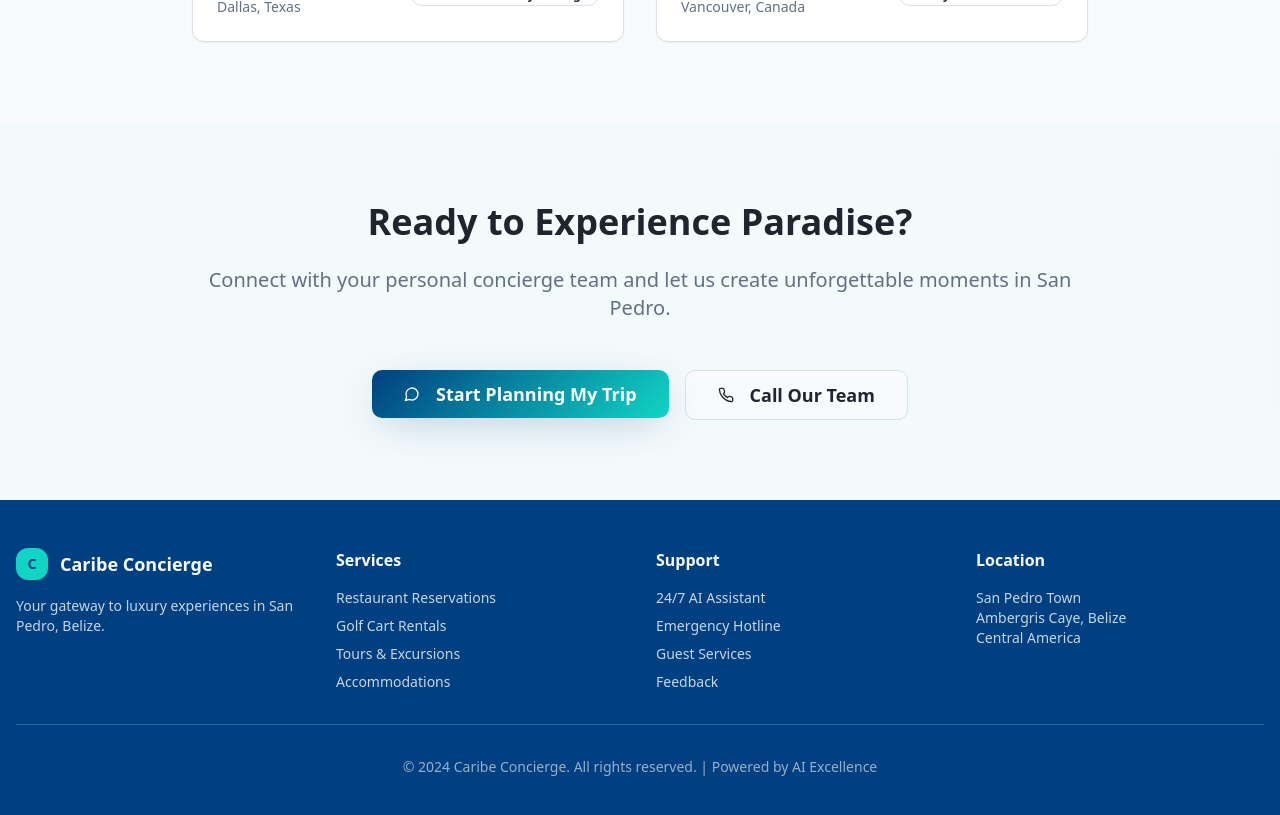
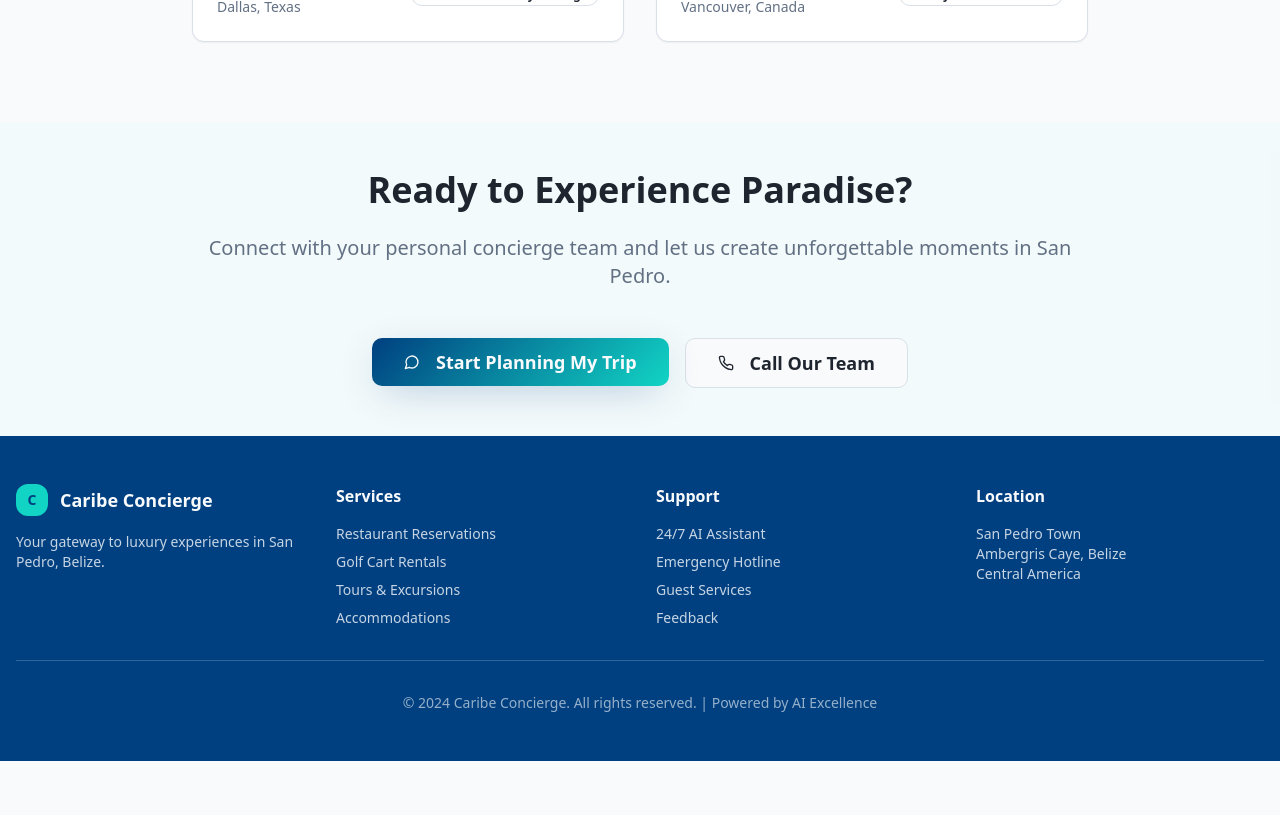
Before and after one commit to frank0damo-bit/sanpedro-concierge-ai, a React (Vite) app: page / in a window 1280 px wide. Shown: the part 3660-4475 px from the top of the page. After the commit the page ends 4421 px from the top, so only its background shows below. Built offline with nearby package versions, Linux system fonts and the light colour scheme; no server answers; the database is empty.

Commit message:
Adjust padding on hero section
Remove padding from the "ready to Experience your Paradise?" container in the Hero component.

```diff
--- a/src/pages/Index.tsx
+++ b/src/pages/Index.tsx
@@ -344,7 +344,7 @@ const Index = () => {
       </section>
 
       {/* Ready to Start Section */}
-      <section id="contact" className="py-20 bg-accent-light/10">
+      <section id="contact" className="py-12 bg-accent-light/10">
         <div className="container mx-auto px-4">
           <div className="max-w-4xl mx-auto text-center">
             <h2 className="text-4xl font-bold text-foreground mb-6">
```
